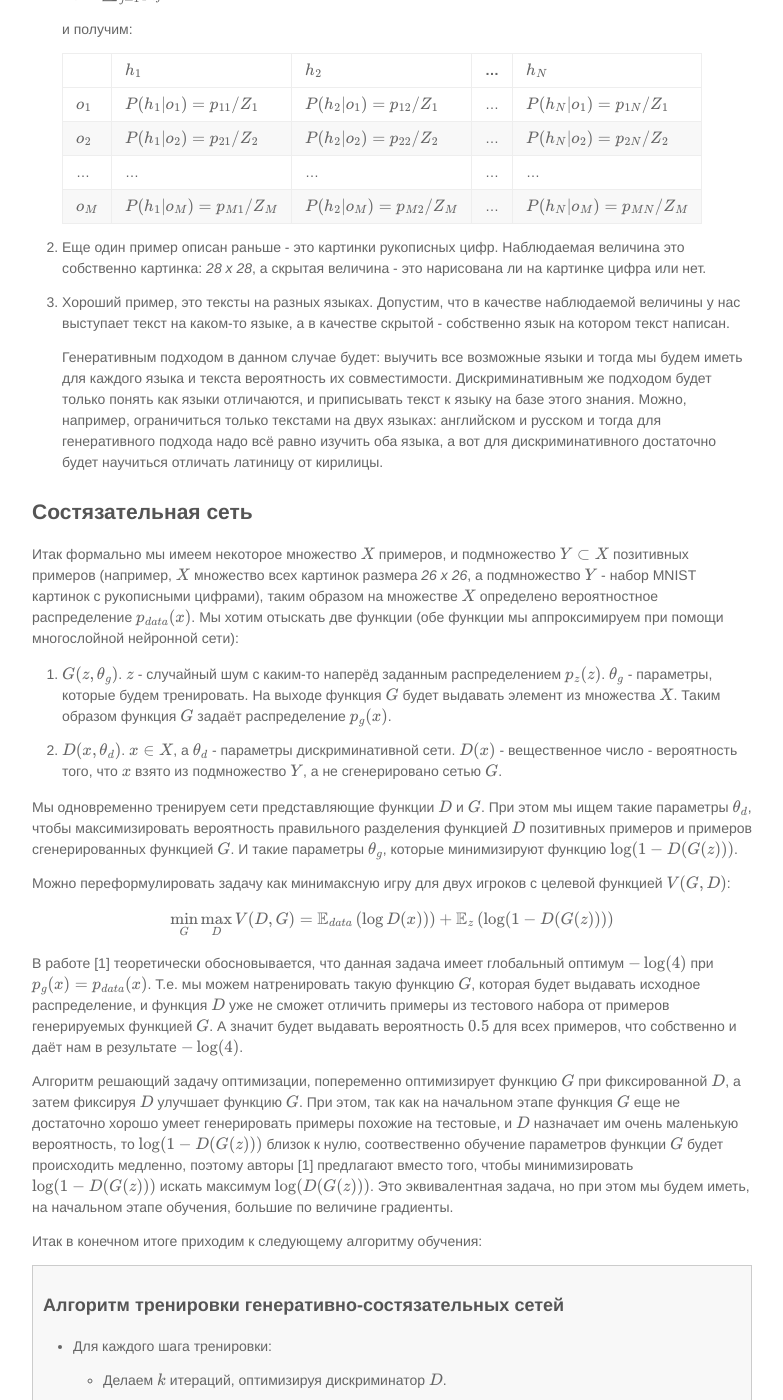
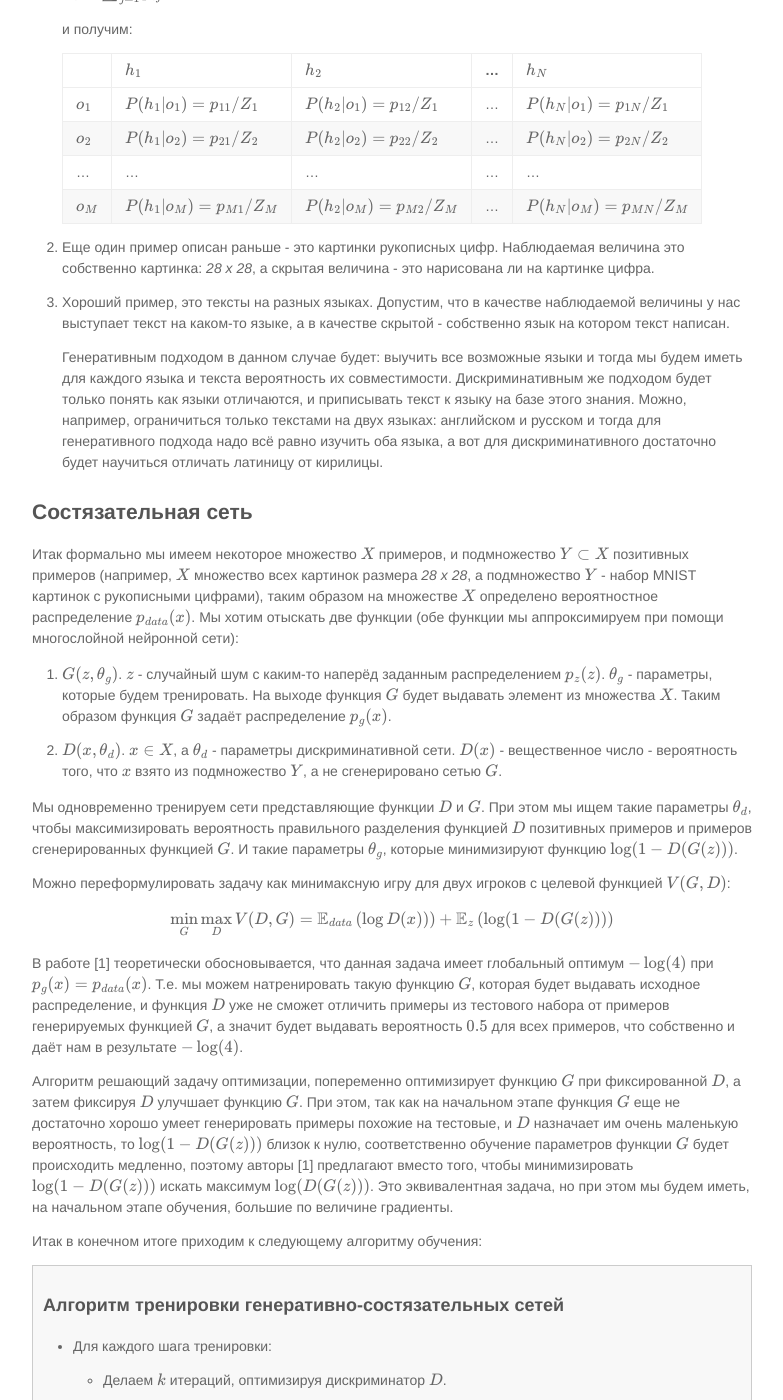
Before and after one commit to vbystricky/vbystricky.github.io, a Jekyll site: the page built from _posts/2017-09-07-gan.md, in a window 1280 px wide and 1400 px high, scrolled down 1876 px. Shown: the whole window, without its empty margins (248-1031 px from the left). Built offline with Jekyll 4.4.1, drawn with Linux system fonts in a browser that asks for light colours; formulas are drawn with MathJax 3.

Commit message:
Fix typo

```diff
--- a/_posts/2017-09-07-gan.md
+++ b/_posts/2017-09-07-gan.md
@@ -79,7 +79,7 @@ use_math: true
    | $o_M$ | $P(h_1 \vert o_M) = p_{M1} / Z_M$| $P(h_2 \vert o_M) = p_{M2} / Z_M$| ... | $P(h_N \vert o_M) = p_{MN} / Z_M$|
 
 1. Еще один пример описан раньше - это картинки рукописных цифр. Наблюдаемая величина это собственно картинка: *28 х 28*, а скрытая величина - это
-   нарисована ли на картинке цифра или нет.
+   нарисована ли на картинке цифра.
 
 1. Хороший пример, это тексты на разных языках. Допустим, что в качестве наблюдаемой величины у нас выступает текст на каком-то языке, а в качестве
    скрытой - собственно язык на котором текст написан.
@@ -92,7 +92,7 @@ use_math: true
 ## Состязательная сеть
 
 Итак формально мы имеем некоторое множество $X$ примеров, и подмножество $Y \subset X$ позитивных примеров (например, $X$ множество всех картинок
-размера *26 x 26*, а подмножество $Y$ - набор MNIST картинок с рукописными цифрами), таким образом на множестве $X$ определено вероятностное
+размера *28 x 28*, а подмножество $Y$ - набор MNIST картинок с рукописными цифрами), таким образом на множестве $X$ определено вероятностное
 распределение $p_{data}(x)$. Мы хотим отыскать две функции (обе функции мы аппроксимируем при помощи многослойной нейронной сети):
 
 1. $G(z, \theta_g)$. $z$ - случайный шум с каким-то наперёд заданным распределением $p_z(z)$. $\theta_g$ - параметры, которые будем тренировать. На
@@ -111,11 +111,11 @@ $$\min_G \max_D V(D, G) = \mathbb{E}_{data}\left(\log D(x))\right) + \mathbb{E}_
 
 В работе [1] теоретически обосновывается, что данная задача имеет глобальный оптимум $-\log(4)$ при $p_g(x) = p_{data}(x)$. Т.е. мы можем
 натренировать такую функцию $G$, которая будет выдавать исходное распределение, и функция $D$ уже не сможет отличить примеры из тестового набора от
-примеров генерируемых функцией $G$. А значит будет выдавать вероятность $0.5$ для всех примеров, что собственно и даёт нам в результате $-\log(4)$.
+примеров генерируемых функцией $G$, а значит будет выдавать вероятность $0.5$ для всех примеров, что собственно и даёт нам в результате $-\log(4)$.
 
 Алгоритм решающий задачу оптимизации, попеременно оптимизирует функцию $G$ при фиксированной $D$, а затем фиксируя $D$ улучшает функцию $G$. При
 этом, так как на начальном этапе функция $G$ еще не достаточно хорошо умеет генерировать примеры похожие на тестовые, и $D$ назначает им очень
-маленькую вероятность, то $\log(1-D(G(z)))$ близок к нулю, соотвественно обучение параметров функции $G$ будет происходить медленно,
+маленькую вероятность, то $\log(1-D(G(z)))$ близок к нулю, соответственно обучение параметров функции $G$ будет происходить медленно,
 поэтому авторы [1] предлагают вместо того, чтобы минимизировать $\log(1-D(G(z)))$ искать максимум $\log(D(G(z)))$. Это
 эквивалентная задача, но при этом мы будем иметь, на начальном этапе обучения, большие по величине градиенты.
 
```
Also changed, not shown: _posts/2017-10-21-mnist_cnn.md (+1 -1 lines), images/2017-10/gan_conditional.png (deleted).
